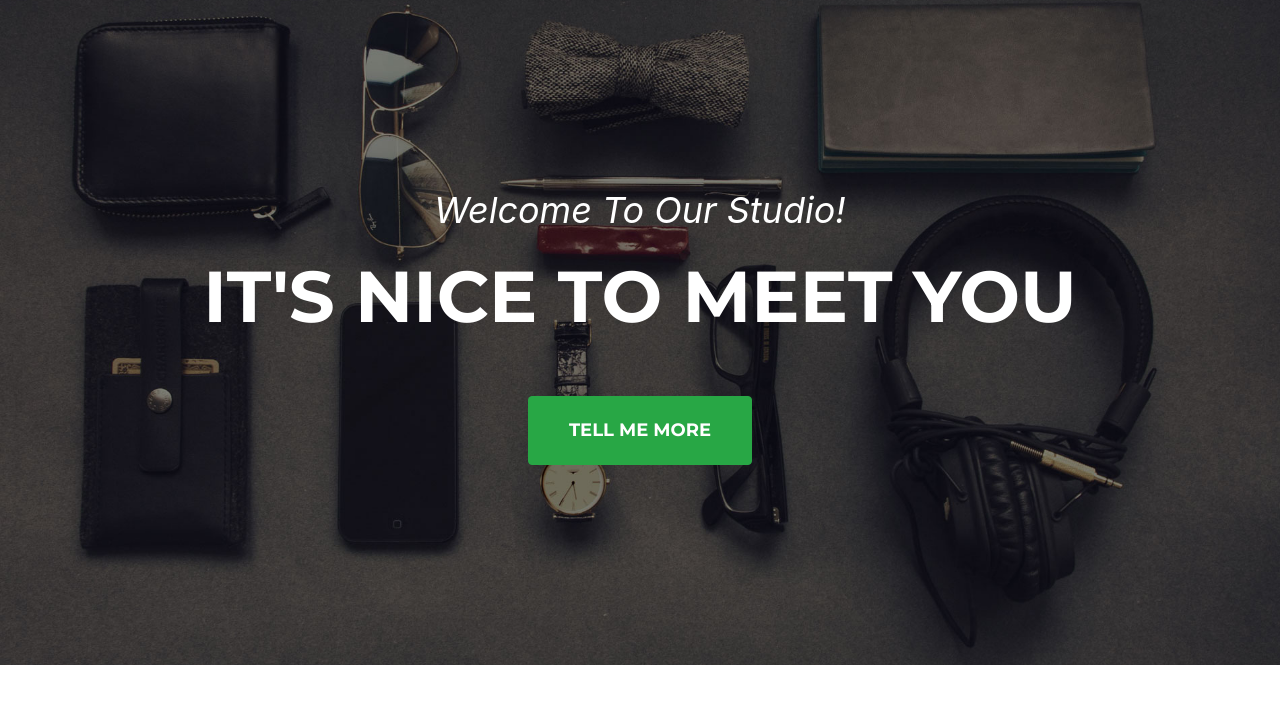
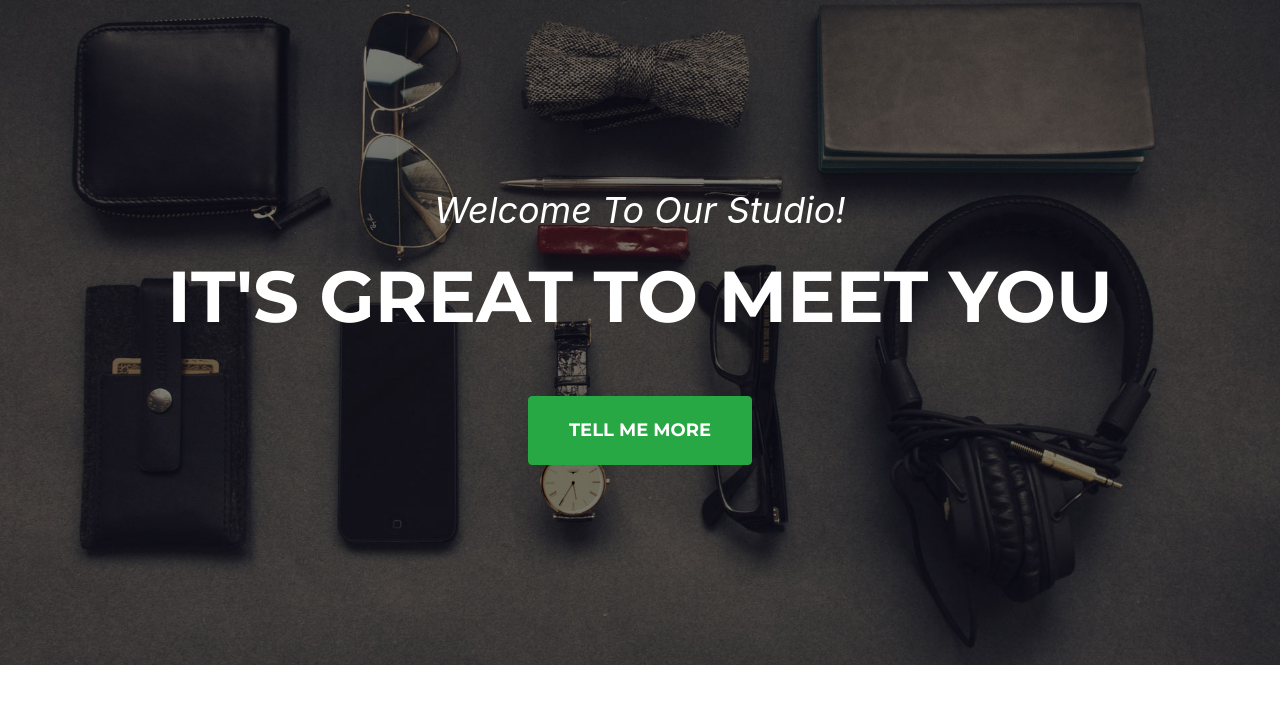
Before and after one commit to jokovivanco/rebase_train4, a plain HTML site: page index.html in a window 1280 px wide. Shown: the part 80-800 px from the top of the page. Drawn offline with nearby package versions, Linux system fonts and the light colour scheme; a web font is replaced by a local one.

Commit message:
nice to great

```diff
--- a/index.html
+++ b/index.html
@@ -40,7 +40,7 @@
         <header class="masthead">
             <div class="container">
                 <div class="masthead-subheading">Welcome To Our Studio!</div>
-                <div class="masthead-heading text-uppercase">It's Nice To Meet You</div>
+                <div class="masthead-heading text-uppercase">It's Great To Meet You</div>
                 <a class="btn btn-success btn-xl text-uppercase js-scroll-trigger" href="#services">Tell Me More</a>
             </div>
         </header>
```
